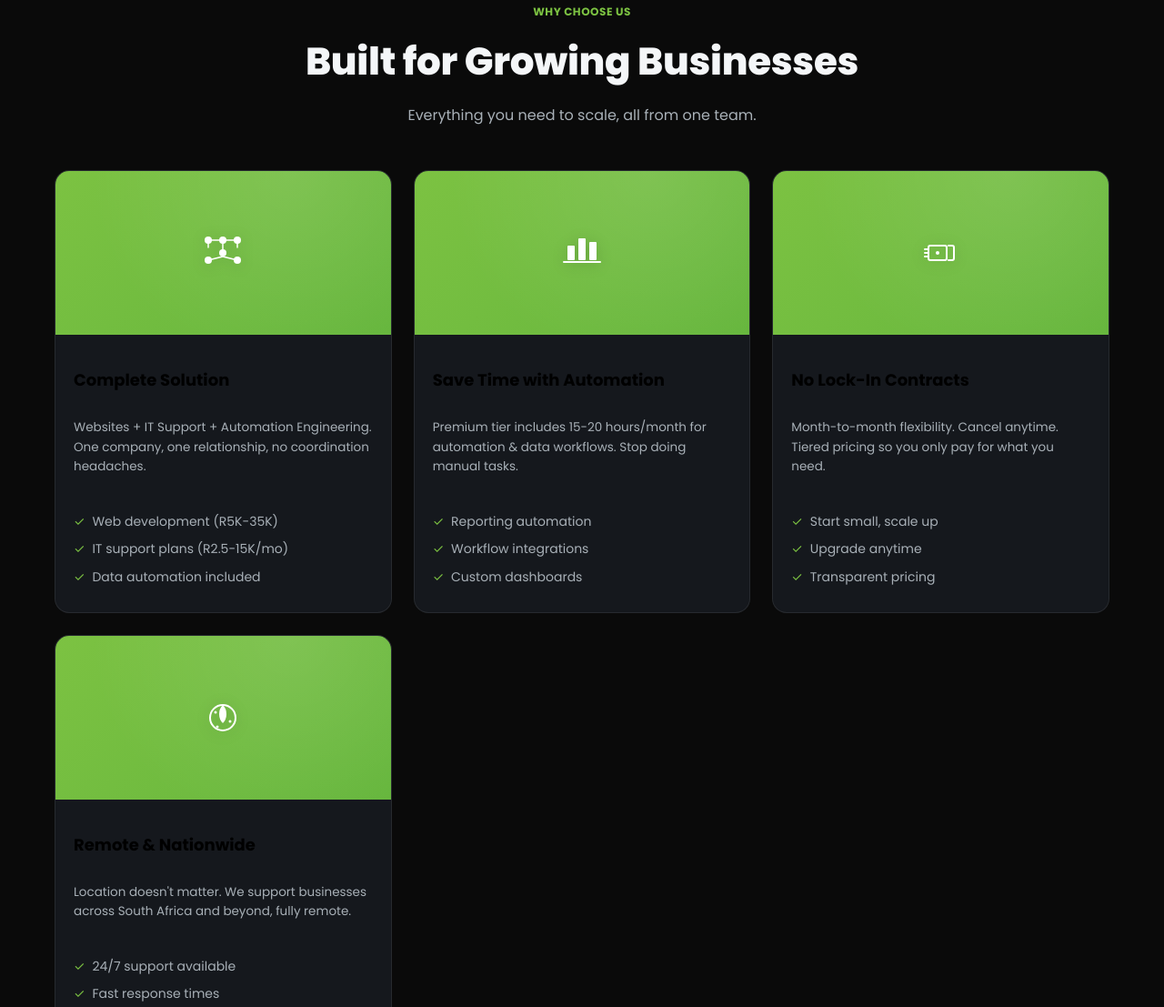
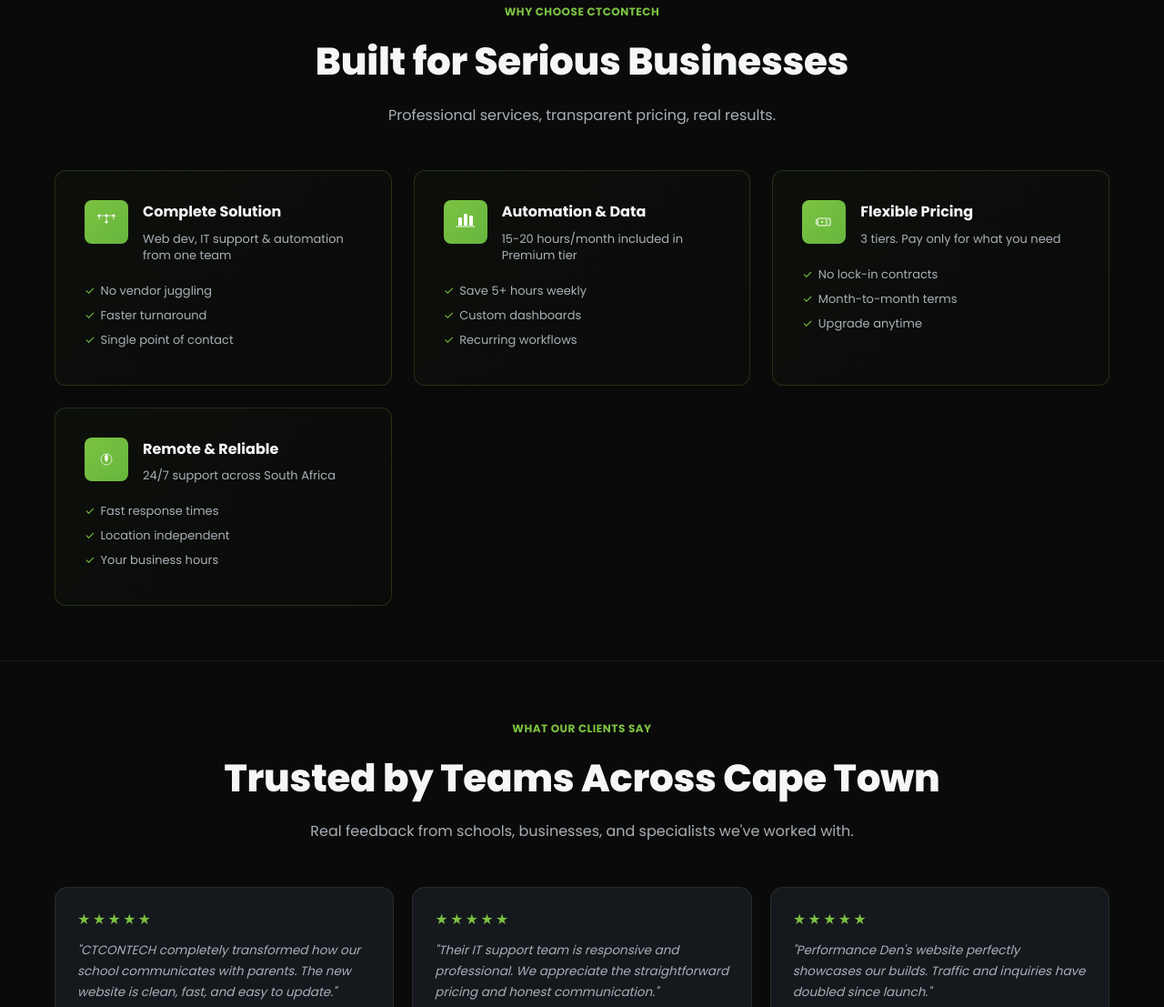
Before and after one commit to CTCONTECH/ctcontech-website, a website: page Index.html in a window 1280 px wide. Shown: the part 724-1831 px from the top of the page at 91% size. Drawn offline with Linux system fonts and the light colour scheme.

Commit message:
Redesign Why Choose Us section: smaller, cleaner 2x2 grid with professional styling

```diff
--- a/Index.html
+++ b/Index.html
@@ -732,115 +732,110 @@
     <section class="portfolio-section">
       <div class="container">
         <div class="section-header reveal">
-          <span class="eyebrow">Why Choose Us</span>
-          <h2>Built for Growing Businesses</h2>
-          <p>Everything you need to scale, all from one team.</p>
+          <span class="eyebrow">Why Choose CTCONTECH</span>
+          <h2>Built for Serious Businesses</h2>
+          <p>Professional services, transparent pricing, real results.</p>
         </div>
 
-        <div class="project-grid">
-          <!-- One-Stop Solution -->
-          <article class="project-card reveal">
-            <div class="project-header" style="background:linear-gradient(135deg, #7cc242 0%, #66b63d 100%); display:flex; align-items:center; justify-content:center;">
-              <svg width="56" height="56" viewBox="0 0 56 56" fill="none" style="filter: drop-shadow(0 2px 8px rgba(0,0,0,0.15));">
-                <circle cx="12" cy="14" r="4" fill="#fff"/>
-                <circle cx="28" cy="14" r="4" fill="#fff"/>
-                <circle cx="44" cy="14" r="4" fill="#fff"/>
-                <circle cx="28" cy="28" r="4" fill="#fff"/>
+        <div style="display:grid; grid-template-columns:repeat(auto-fit, minmax(280px, 1fr)); gap:24px; margin-top:40px;">
+          <!-- Complete Solution -->
+          <div class="reveal" style="padding:32px; border:1px solid rgba(124, 194, 66, 0.2); border-radius:12px; background:linear-gradient(135deg, rgba(124, 194, 66, 0.03) 0%, rgba(124, 194, 66, 0.01) 100%); transition:all 0.3s ease;">
+            <div style="display:flex; gap:16px; align-items:flex-start; margin-bottom:20px;">
+              <div style="flex-shrink:0; width:48px; height:48px; background:linear-gradient(135deg, #7cc242 0%, #66b63d 100%); border-radius:8px; display:flex; align-items:center; justify-content:center;">
+                <svg width="28" height="28" viewBox="0 0 56 56" fill="none">
+                  <circle cx="12" cy="14" r="3" fill="#fff"/>
+                  <circle cx="28" cy="14" r="3" fill="#fff"/>
+                  <circle cx="44" cy="14" r="3" fill="#fff"/>
+                  <circle cx="28" cy="28" r="3" fill="#fff"/>
                   <line x1="14" y1="14" x2="26" y2="14" stroke="#fff" stroke-width="1.5" stroke-linecap="round"/>
                   <line x1="30" y1="14" x2="42" y2="14" stroke="#fff" stroke-width="1.5" stroke-linecap="round"/>
-                <line x1="28" y1="18" x2="28" y2="24" stroke="#fff" stroke-width="1.5" stroke-linecap="round"/>
+                  <line x1="28" y1="17" x2="28" y2="25" stroke="#fff" stroke-width="1.5" stroke-linecap="round"/>
                   <line x1="12" y1="14" x2="12" y2="22" stroke="#fff" stroke-width="1.5" stroke-linecap="round"/>
                   <line x1="44" y1="14" x2="44" y2="22" stroke="#fff" stroke-width="1.5" stroke-linecap="round"/>
-                <circle cx="12" cy="36" r="4" fill="#fff"/>
-                <circle cx="44" cy="36" r="4" fill="#fff"/>
-                <line x1="28" y1="32" x2="12" y2="36" stroke="#fff" stroke-width="1.5" stroke-linecap="round"/>
-                <line x1="28" y1="32" x2="44" y2="36" stroke="#fff" stroke-width="1.5" stroke-linecap="round"/>
                 </svg>
               </div>
-            <div class="project-body">
-              <h3 style="margin:16px 0 12px; font-size:18px; font-weight:700;">Complete Solution</h3>
-              <p class="project-desc">
-                Websites + IT Support + Automation Engineering. One company, one relationship, no coordination headaches.
-              </p>
-              <ul style="margin-top:16px; list-style:none; padding:0; font-size:14px; color:var(--muted);">
-                <li style="margin:8px 0;"><span style="color:var(--accent); margin-right:8px;">✓</span>Web development (R5K-35K)</li>
-                <li style="margin:8px 0;"><span style="color:var(--accent); margin-right:8px;">✓</span>IT support plans (R2.5-15K/mo)</li>
-                <li style="margin:8px 0;"><span style="color:var(--accent); margin-right:8px;">✓</span>Data automation included</li>
+              <div>
+                <h3 style="margin:0 0 8px 0; font-size:16px; font-weight:700;">Complete Solution</h3>
+                <p style="margin:0; font-size:13px; color:var(--muted); line-height:1.4;">Web dev, IT support & automation from one team</p>
+              </div>
+            </div>
+            <ul style="list-style:none; padding:0; margin:0; font-size:13px; color:var(--muted);">
+              <li style="margin:6px 0;"><span style="color:var(--accent); margin-right:6px;">✓</span>No vendor juggling</li>
+              <li style="margin:6px 0;"><span style="color:var(--accent); margin-right:6px;">✓</span>Faster turnaround</li>
+              <li style="margin:6px 0;"><span style="color:var(--accent); margin-right:6px;">✓</span>Single point of contact</li>
             </ul>
           </div>
-          </article>
 
           <!-- Automation at Scale -->
-          <article class="project-card reveal">
-            <div class="project-header" style="background:linear-gradient(135deg, #7cc242 0%, #66b63d 100%); display:flex; align-items:center; justify-content:center;">
-              <svg width="56" height="56" viewBox="0 0 56 56" fill="none" style="filter: drop-shadow(0 2px 8px rgba(0,0,0,0.15));">
-                <rect x="12" y="20" width="8" height="16" rx="1" fill="#fff"/>
-                <rect x="24" y="12" width="8" height="24" rx="1" fill="#fff"/>
-                <rect x="36" y="16" width="8" height="20" rx="1" fill="#fff"/>
+          <div class="reveal" style="padding:32px; border:1px solid rgba(124, 194, 66, 0.2); border-radius:12px; background:linear-gradient(135deg, rgba(124, 194, 66, 0.03) 0%, rgba(124, 194, 66, 0.01) 100%); transition:all 0.3s ease;">
+            <div style="display:flex; gap:16px; align-items:flex-start; margin-bottom:20px;">
+              <div style="flex-shrink:0; width:48px; height:48px; background:linear-gradient(135deg, #7cc242 0%, #66b63d 100%); border-radius:8px; display:flex; align-items:center; justify-content:center;">
+                <svg width="28" height="28" viewBox="0 0 56 56" fill="none">
+                  <rect x="12" y="18" width="8" height="18" rx="1" fill="#fff"/>
+                  <rect x="24" y="10" width="8" height="26" rx="1" fill="#fff"/>
+                  <rect x="36" y="14" width="8" height="22" rx="1" fill="#fff"/>
                   <path d="M 8 38 L 48 38" stroke="#fff" stroke-width="2" stroke-linecap="round"/>
                 </svg>
               </div>
-            <div class="project-body">
-              <h3 style="margin:16px 0 12px; font-size:18px; font-weight:700;">Save Time with Automation</h3>
-              <p class="project-desc">
-                Premium tier includes 15-20 hours/month for automation & data workflows. Stop doing manual tasks.
-              </p>
-              <ul style="margin-top:16px; list-style:none; padding:0; font-size:14px; color:var(--muted);">
-                <li style="margin:8px 0;"><span style="color:var(--accent); margin-right:8px;">✓</span>Reporting automation</li>
-                <li style="margin:8px 0;"><span style="color:var(--accent); margin-right:8px;">✓</span>Workflow integrations</li>
-                <li style="margin:8px 0;"><span style="color:var(--accent); margin-right:8px;">✓</span>Custom dashboards</li>
+              <div>
+                <h3 style="margin:0 0 8px 0; font-size:16px; font-weight:700;">Automation & Data</h3>
+                <p style="margin:0; font-size:13px; color:var(--muted); line-height:1.4;">15-20 hours/month included in Premium tier</p>
+              </div>
+            </div>
+            <ul style="list-style:none; padding:0; margin:0; font-size:13px; color:var(--muted);">
+              <li style="margin:6px 0;"><span style="color:var(--accent); margin-right:6px;">✓</span>Save 5+ hours weekly</li>
+              <li style="margin:6px 0;"><span style="color:var(--accent); margin-right:6px;">✓</span>Custom dashboards</li>
+              <li style="margin:6px 0;"><span style="color:var(--accent); margin-right:6px;">✓</span>Recurring workflows</li>
             </ul>
           </div>
-          </article>
 
-          <!-- Flexible & Affordable -->
-          <article class="project-card reveal">
-            <div class="project-header" style="background:linear-gradient(135deg, #7cc242 0%, #66b63d 100%); display:flex; align-items:center; justify-content:center;">
-              <svg width="56" height="56" viewBox="0 0 56 56" fill="none" style="filter: drop-shadow(0 2px 8px rgba(0,0,0,0.15));">
+          <!-- Flexible Pricing -->
+          <div class="reveal" style="padding:32px; border:1px solid rgba(124, 194, 66, 0.2); border-radius:12px; background:linear-gradient(135deg, rgba(124, 194, 66, 0.03) 0%, rgba(124, 194, 66, 0.01) 100%); transition:all 0.3s ease;">
+            <div style="display:flex; gap:16px; align-items:flex-start; margin-bottom:20px;">
+              <div style="flex-shrink:0; width:48px; height:48px; background:linear-gradient(135deg, #7cc242 0%, #66b63d 100%); border-radius:8px; display:flex; align-items:center; justify-content:center;">
+                <svg width="28" height="28" viewBox="0 0 56 56" fill="none">
                   <rect x="14" y="20" width="20" height="16" rx="2" fill="none" stroke="#fff" stroke-width="2"/>
                   <circle cx="24" cy="28" r="2" fill="#fff"/>
                   <path d="M 36 20 L 40 20 Q 42 20 42 22 L 42 34 Q 42 36 40 36 L 36 36" stroke="#fff" stroke-width="2" stroke-linecap="round" stroke-linejoin="round" fill="none"/>
                   <path d="M 14 24 L 10 24 M 14 28 L 10 28 M 14 32 L 10 32" stroke="#fff" stroke-width="2" stroke-linecap="round"/>
                 </svg>
               </div>
-            <div class="project-body">
-              <h3 style="margin:16px 0 12px; font-size:18px; font-weight:700;">No Lock-In Contracts</h3>
-              <p class="project-desc">
-                Month-to-month flexibility. Cancel anytime. Tiered pricing so you only pay for what you need.
-              </p>
-              <ul style="margin-top:16px; list-style:none; padding:0; font-size:14px; color:var(--muted);">
-                <li style="margin:8px 0;"><span style="color:var(--accent); margin-right:8px;">✓</span>Start small, scale up</li>
-                <li style="margin:8px 0;"><span style="color:var(--accent); margin-right:8px;">✓</span>Upgrade anytime</li>
-                <li style="margin:8px 0;"><span style="color:var(--accent); margin-right:8px;">✓</span>Transparent pricing</li>
+              <div>
+                <h3 style="margin:0 0 8px 0; font-size:16px; font-weight:700;">Flexible Pricing</h3>
+                <p style="margin:0; font-size:13px; color:var(--muted); line-height:1.4;">3 tiers. Pay only for what you need</p>
+              </div>
+            </div>
+            <ul style="list-style:none; padding:0; margin:0; font-size:13px; color:var(--muted);">
+              <li style="margin:6px 0;"><span style="color:var(--accent); margin-right:6px;">✓</span>No lock-in contracts</li>
+              <li style="margin:6px 0;"><span style="color:var(--accent); margin-right:6px;">✓</span>Month-to-month terms</li>
+              <li style="margin:6px 0;"><span style="color:var(--accent); margin-right:6px;">✓</span>Upgrade anytime</li>
             </ul>
           </div>
-          </article>
 
-          <!-- Remote & Nationwide -->
-          <article class="project-card reveal">
-            <div class="project-header" style="background:linear-gradient(135deg, #7cc242 0%, #66b63d 100%); display:flex; align-items:center; justify-content:center;">
-              <svg width="56" height="56" viewBox="0 0 56 56" fill="none" style="filter: drop-shadow(0 2px 8px rgba(0,0,0,0.15));">
-                <circle cx="28" cy="28" r="14" fill="none" stroke="#fff" stroke-width="2"/>
-                <path d="M 28 14 Q 32 18 32 24 Q 32 30 28 34 Q 24 30 24 24 Q 24 18 28 14" fill="#fff"/>
-                <circle cx="28" cy="28" r="2" fill="#fff"/>
-                <circle cx="20" cy="22" r="1.5" fill="#fff"/>
-                <circle cx="36" cy="32" r="1.5" fill="#fff"/>
-                <circle cx="22" cy="38" r="1.5" fill="#fff"/>
+          <!-- Remote & Reliable -->
+          <div class="reveal" style="padding:32px; border:1px solid rgba(124, 194, 66, 0.2); border-radius:12px; background:linear-gradient(135deg, rgba(124, 194, 66, 0.03) 0%, rgba(124, 194, 66, 0.01) 100%); transition:all 0.3s ease;">
+            <div style="display:flex; gap:16px; align-items:flex-start; margin-bottom:20px;">
+              <div style="flex-shrink:0; width:48px; height:48px; background:linear-gradient(135deg, #7cc242 0%, #66b63d 100%); border-radius:8px; display:flex; align-items:center; justify-content:center;">
+                <svg width="28" height="28" viewBox="0 0 56 56" fill="none">
+                  <circle cx="28" cy="28" r="12" fill="none" stroke="#fff" stroke-width="1.5"/>
+                  <path d="M 28 16 Q 32 20 32 24 Q 32 30 28 34 Q 24 30 24 24 Q 24 20 28 16" fill="#fff"/>
+                  <circle cx="28" cy="28" r="1.5" fill="#fff"/>
                 </svg>
               </div>
-            <div class="project-body">
-              <h3 style="margin:16px 0 12px; font-size:18px; font-weight:700;">Remote & Nationwide</h3>
-              <p class="project-desc">
-                Location doesn't matter. We support businesses across South Africa and beyond, fully remote.
-              </p>
-              <ul style="margin-top:16px; list-style:none; padding:0; font-size:14px; color:var(--muted);">
-                <li style="margin:8px 0;"><span style="color:var(--accent); margin-right:8px;">✓</span>24/7 support available</li>
-                <li style="margin:8px 0;"><span style="color:var(--accent); margin-right:8px;">✓</span>Fast response times</li>
-                <li style="margin:8px 0;"><span style="color:var(--accent); margin-right:8px;">✓</span>Your business hour coverage</li>
+              <div>
+                <h3 style="margin:0 0 8px 0; font-size:16px; font-weight:700;">Remote & Reliable</h3>
+                <p style="margin:0; font-size:13px; color:var(--muted); line-height:1.4;">24/7 support across South Africa</p>
+              </div>
+            </div>
+            <ul style="list-style:none; padding:0; margin:0; font-size:13px; color:var(--muted);">
+              <li style="margin:6px 0;"><span style="color:var(--accent); margin-right:6px;">✓</span>Fast response times</li>
+              <li style="margin:6px 0;"><span style="color:var(--accent); margin-right:6px;">✓</span>Location independent</li>
+              <li style="margin:6px 0;"><span style="color:var(--accent); margin-right:6px;">✓</span>Your business hours</li>
             </ul>
           </div>
-          </article>
         </div>
+      </div>
+    </section>
       </div>
     </section>
 
```
Lines whose indentation alone changed are shown as unchanged.
